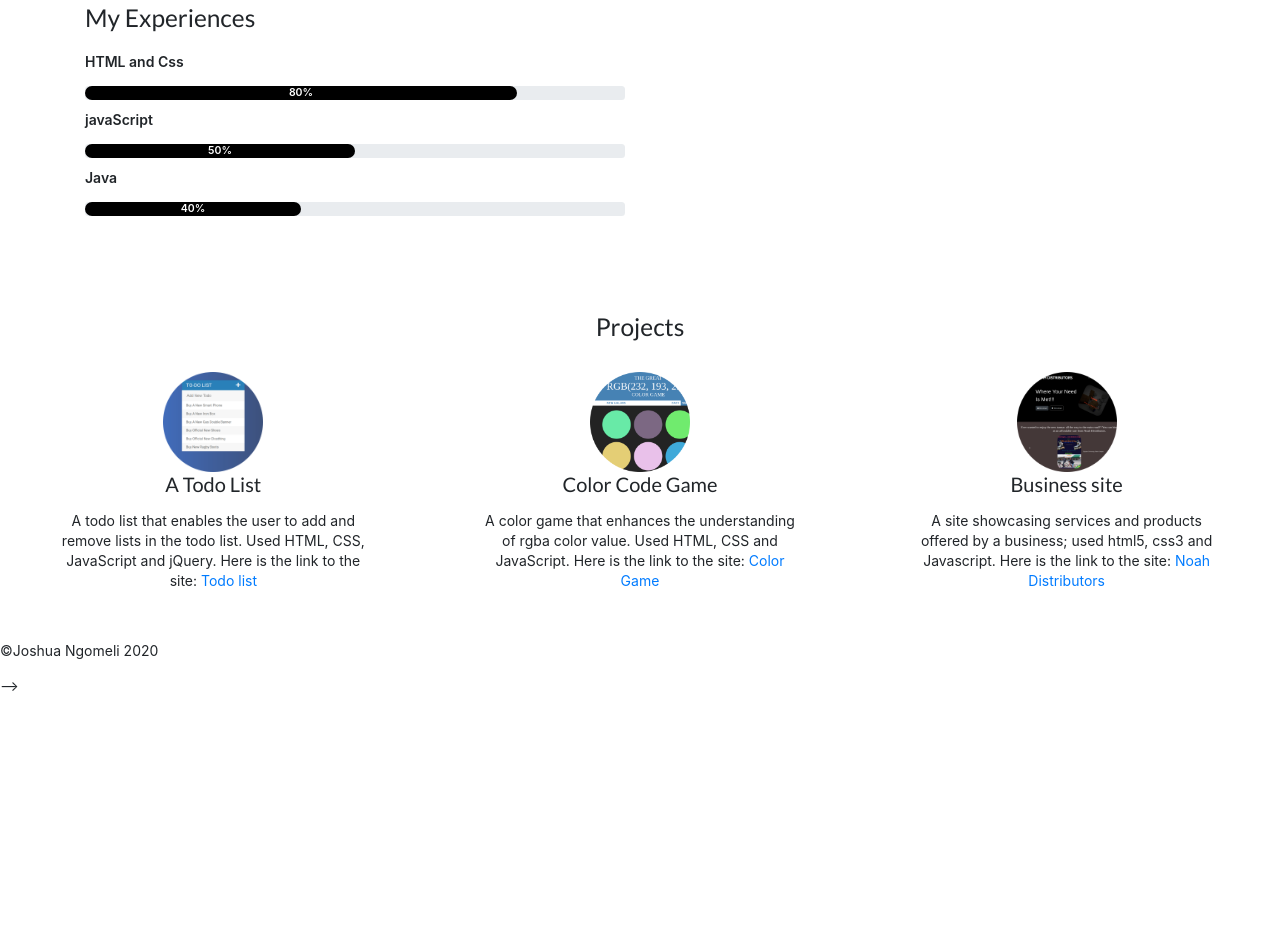
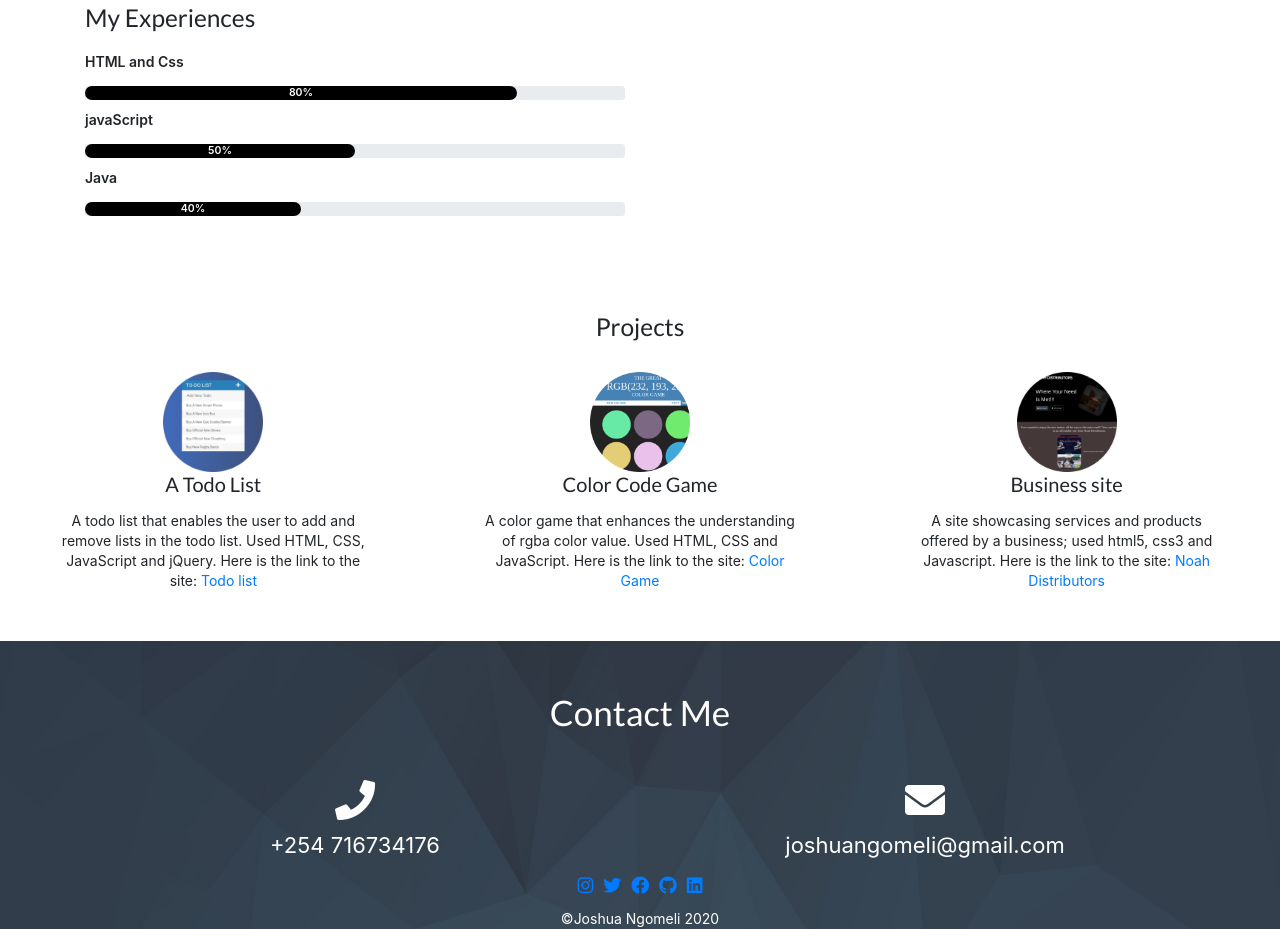
Before and after one commit to Ngomeli/portfolio, a plain HTML site: page index.html in a window 1280 px wide. Shown: the part 1247-2176 px from the top of the page. Before the commit the page ends 1943 px from the top, so only its background shows below. Drawn offline with nearby package versions, Linux system fonts and the light colour scheme; a web font is replaced by a local one.

Commit message:
added the contact section

```diff
--- a/index.html
+++ b/index.html
@@ -36,7 +36,7 @@
                         <a class="nav-link" href="#projects">Projects</a>
                     </li>
                     <li class="nav-item">
-                        <a class="nav-link" href="#">Contact</a>
+                        <a class="nav-link" href="#contact">Contact</a>
                     </li>
                 </ul>
             </div>
@@ -108,51 +108,35 @@
             </div>
         </div>
     </section>
-    <!--
+    <footer>
+        <div class="contact" id="contact">
+            <div class="container text-center">
+                <h1>Contact Me</h1>
+                <div class="row">
+                    <div class="col-md-6">
+                        <i class="fa fa-phone"></i>
+                        <p>+254 716734176</p>
+                    </div>
+                    <div class="col-md-6">
+                        <i class="fa fa-envelope"></i>
+                        <p>joshuangomeli@gmail.com</p>
+                    </div>
+                </div>
 
 
-    <div class="dreams">
-        <h3>Goals and Dreams</h3>
-        <p class="goals">My short term goals:
-            <ul class="goalsText">
-                <li>Join an outstanding system development company after school as a developer.</li>
-                <li>Have a firm foundation in not less than five programming languages.</li>
-            </ul>
-        </p>
-        <p class="goals">My long term goals:
-            <ul class="goalsText">
-                <li>Contribute to the society by solving problems using the skills i have gained.</li>
-                <li>Offer mentorship to students who want to join my career path.</li>
-            </ul>
-        </p>
-        <p class="goals">Dreams
-            <ul>
-                <li>To always understand user problems and find a way to meet those needs by creating user friendly systems.</li>
-            </ul>
-        </p>
-    </div>
-    <div class="form" id="contact">
-        <h3>Contact</h3>
-        <form method="POST" action="mailto:joshuakibuba181212@daystar.ac.ke" enctype="text/plain">
-            <input type="text" name="yourName" placeholder="Your Name">
-            <input type="email" name="yourEmail" placeholder="Your Email">
-            <textarea id="" cols="30" rows="10" name="yourMessage" placeholder="Your message"></textarea>
-            <input type="submit" name="submit" class="submit">
-        </form>
-    </div>
-    <div class="footer">
-        <p class="social">
-            <a href="https://www.instagram.com/joshuangomeli/" target="_blank"><i class="instagram icon"></i></a><a href="https://twitter.com/JoshuaNgomeli" target="_blank"><i class="twitter icon"></i></a>
-            <a href="https://www.facebook.com/joshua.ngomeli" target="_blank"><i class="facebook icon"></i></a>
-            <a href="https://github.com/Ngomeli" target="_blank"><i class="github icon"></i></a>
-            <a href="https://www.linkedin.com/in/joshua-ngomeli-305146128/?msgControlName=reply_to_sender&msgConversationId=6684295637711818752&msgOverlay=true" target="_blank"><i class="linkedin icon"></i></a>
-        </p> -->
-    <p>&copy;Joshua Ngomeli 2020</p>
-    </div> -->
+                <ul class="social">
+                    <li><a href="https://www.instagram.com/joshuangomeli/" target="_blank"><i class="fab fa-instagram"></i></a>
+                        <li><a href="https://twitter.com/JoshuaNgomeli" target="_blank"><i class="fab fa-twitter"></i></a></li>
+                        <li> <a href="https://www.facebook.com/joshua.ngomeli" target="_blank"><i class="fab fa-facebook"></i></a></li>
+                        <li><a href="https://github.com/Ngomeli" target="_blank"><i class="fab fa-github"></i></a></li>
+                        <li> <a href="https://www.linkedin.com/in/joshua-ngomeli-305146128/?msgControlName=reply_to_sender&msgConversationId=6684295637711818752&msgOverlay=true" target="_blank"><i class="fab fa-linkedin"></i></a></li>
+                </ul>
+                <p>&copy;Joshua Ngomeli 2020</p>
+            </div>
+        </div>
+    </footer>
     <script src="main.js"></script>
-    <script src="https://code.jquery.com/jquery-3.5.1.slim.min.js" integrity="sha384-DfXdz2htPH0lsSSs5nCTpuj/zy4C+OGpamoFVy38MVBnE+IbbVYUew+OrCXaRkfj" crossorigin="anonymous"></script>
-    <script src="https://cdn.jsdelivr.net/npm/popper.js@1.16.1/dist/umd/popper.min.js" integrity="sha384-9/reFTGAW83EW2RDu2S0VKaIzap3H66lZH81PoYlFhbGU+6BZp6G7niu735Sk7lN" crossorigin="anonymous"></script>
-    <script src="https://cdn.jsdelivr.net/npm/bootstrap@4.5.3/dist/js/bootstrap.min.js" integrity="sha384-w1Q4orYjBQndcko6MimVbzY0tgp4pWB4lZ7lr30WKz0vr/aWKhXdBNmNb5D92v7s" crossorigin="anonymous"></script>
-</body>
+
+    <body>
 
 </html>
--- a/styles/main.css
+++ b/styles/main.css
@@ -154,3 +154,41 @@ nav {
     margin-bottom: 15px;
     font-weight: 400;
 }
+
+
+/*-------------------------Contact------------------*/
+
+.contact {
+    padding-top: 50px;
+    background-image: url(../images/footer.jpeg);
+    background-size: cover;
+    background-position: center;
+    background-attachment: fixed;
+    color: #fff;
+}
+
+.contact .row {
+    padding-top: 30px;
+    font-size: 22px;
+}
+
+.contact .col-md-6 .fa {
+    padding: 10px;
+    font-size: 40px;
+}
+
+.social {
+    display: flex;
+    text-decoration: none;
+    text-align: center;
+    justify-content: center;
+    align-items: center;
+    list-style: none;
+    font-size: large;
+    margin: 5px;
+    padding: 5px;
+}
+
+.social i {
+    margin: 5px;
+}
```
Also changed, not shown: images/footer.jpeg (added).
